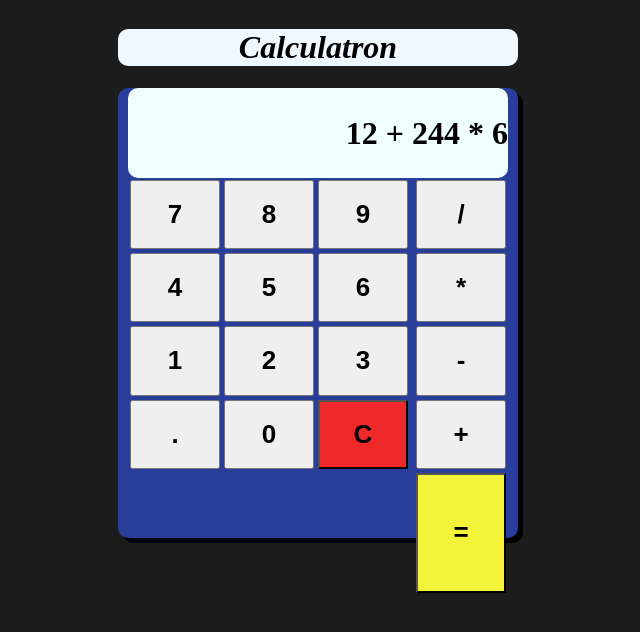
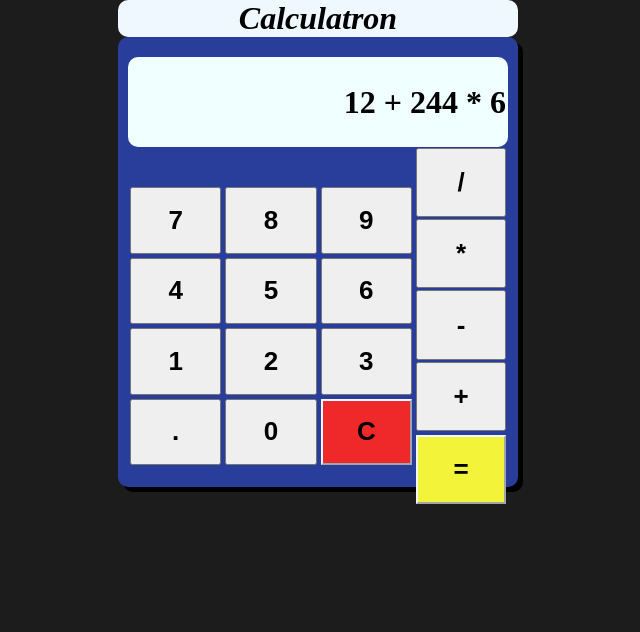
Before and after one commit to ZackD-Git/calculator, a website: page index.html in a window 1280 px wide. Shown: the whole page, without its empty margins (322-962 px from the left). Drawn offline with Linux system fonts and the light colour scheme.

Commit message:
Clean styles, add auto margin

```diff
--- a/styles.css
+++ b/styles.css
@@ -1,3 +1,7 @@
+*{
+    margin: auto;
+}
+
 html{
     display: flex;
     justify-content: center;
@@ -14,19 +18,33 @@ h1{
     border-radius: 10px;
 }
 
+p{
+    font-size: min(2em);
+    display: block;
+    line-height: 2em;
+    max-height: 4em;
+    font-weight: bold;
+    text-align: right;
+    margin-right: 2px;
+}
+
 button{
-    margin: 2px;
+    flex: auto;
     width: 90px;
     aspect-ratio: 1.3;
     font-size: 26px;
     font-weight: bold;
+    margin: 2px;
 }
+
 .calculator_body{
     display: flex;
     flex-direction: column;
+    justify-content: center;
     align-items: center;
     width: 400px;
     height: 450px;
+
     background-color: rgb(41, 62, 154);
     box-shadow: 5px 5px black;
     border-radius: 10px;
@@ -40,51 +58,46 @@ button{
     background-color: azure;
     width: 95%;
     height: 20%;
-    margin: auto;
     border-radius: 10px;
 }
 
-p{
-    font-size: min(2em);
-    word-wrap: break-word;
-    display: block;
-    line-height: 1em;
-    max-height: 3em;
-    font-weight: bold;
-    text-align: right;
-}
 
 .calculator_buttons{
     display: flex;
-    margin: auto;
+    justify-content: center;
+    align-items: center;
     width: 95%;
 }
 
 .digit_block{
     display: flex;
-    flex-flow: wrap-reverse;
-    justify-content: left;
-    align-items: top;
-    margin-bottom: auto;
-
+    flex-wrap: wrap-reverse;
+    height: 280px;
 }
 
 .function_block{
     display: flex;
+    flex-basis: auto;
     flex-direction: column-reverse;
     justify-content: center;
     align-items: center;
-    margin-bottom: auto;
+    height: 280px;
 }
 
-.Function{
-    height: 38px;
+.Operator{
+    flex: 1 0;
+    margin-top: 0px;
+}
+.Digit{
+    height: 66.5px;
 }
 #equals{
-    height: 120px;
+    flex: 3 0;
     background-color: rgb(243, 243, 57);
+    border-color: aliceblue;
 }
 #clear{
-    height: inherit;
     background-color: rgb(239, 41, 41);
+    border-color: aliceblue;
+    height: 66.5px;
 }
```
